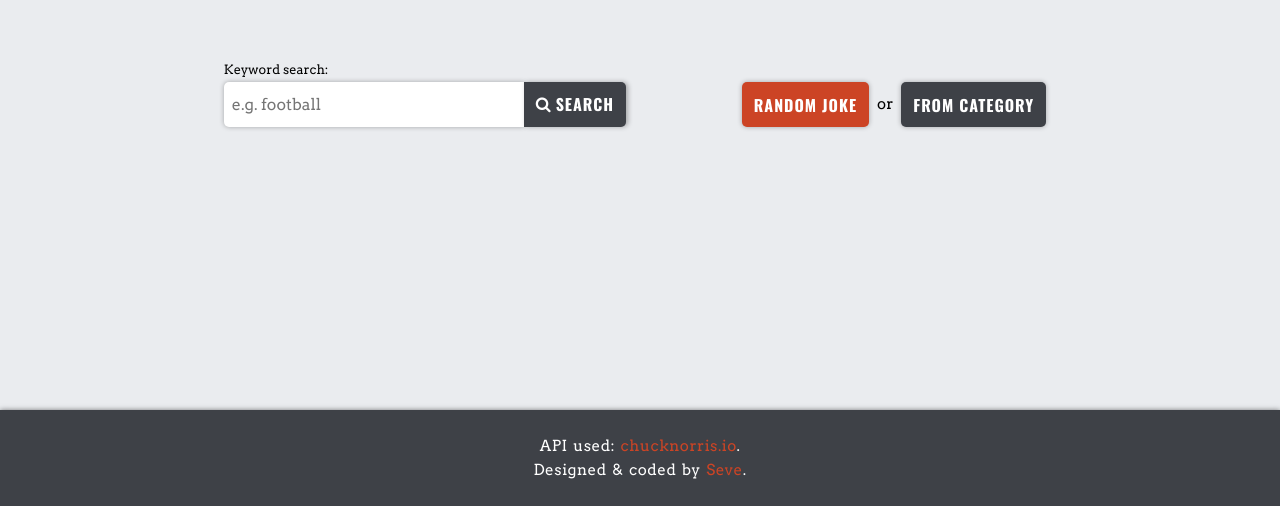
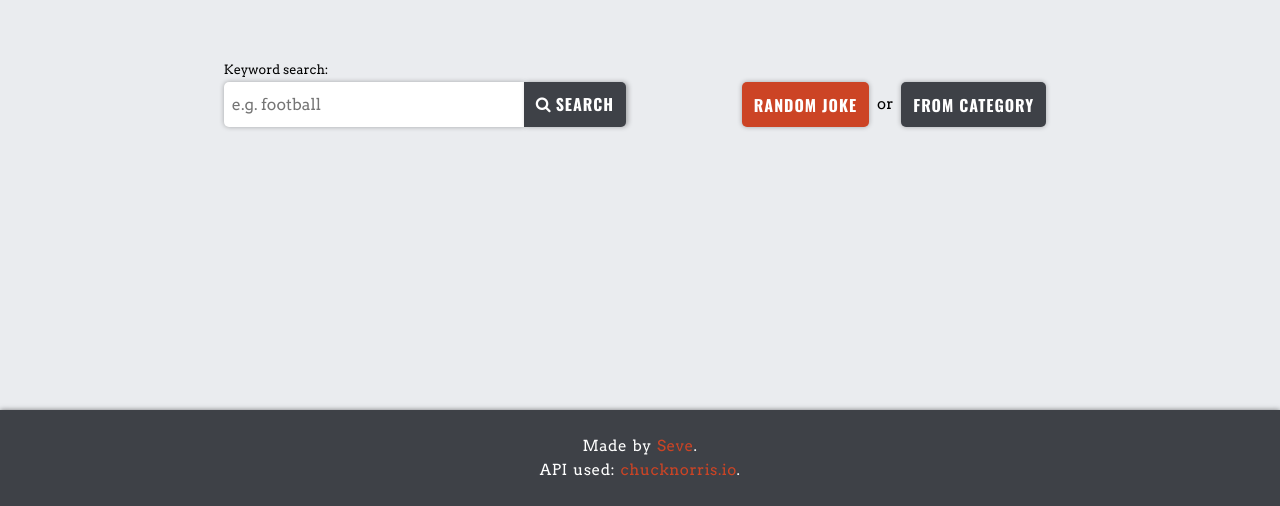
Before and after one commit to Ssevve/chucknorris-joke-gen, a website built with Parcel: page src/index.html in a window 1280 px wide. Shown: the part 294-800 px from the top of the page. Built offline with nearby package versions, Linux system fonts and the light colour scheme; no server answers.

Commit message:
change footer text

```diff
--- a/src/index.html
+++ b/src/index.html
@@ -53,8 +53,8 @@
 		</div>
 
 		<footer>
+			<p>Made by <a href="https://github.com/Ssevve">Seve</a>.</p>
 			<p>API used: <a href="https://api.chucknorris.io/">chucknorris.io</a>.</p>
-			<p>Designed & coded by <a href="https://github.com/Ssevve">Seve</a>.</p>
 		</footer>
 
 		<script src="./js/index.js"></script>
```
